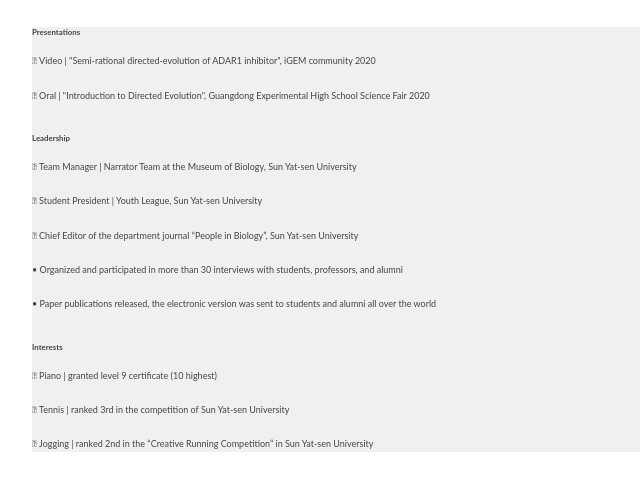
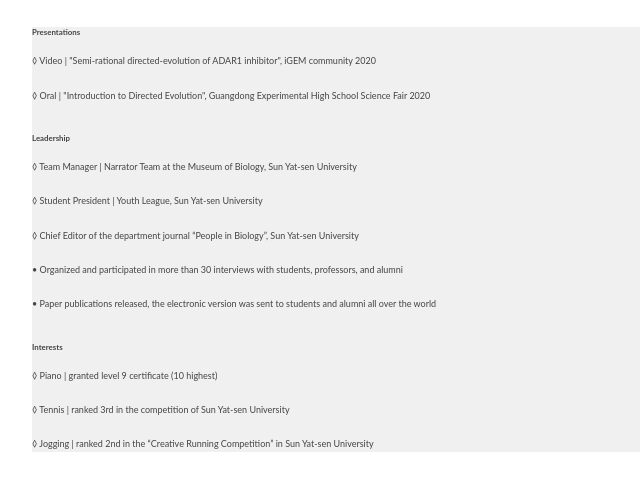
Before and after one commit to Fujia-Han/Fujia-Han.github.io, a plain HTML site: page index.html in a window 1280 px wide. Shown: the part 1935-2437 px from the top of the page, 320-960 px from the left. Drawn offline with nearby package versions, Linux system fonts and the light colour scheme.

Commit message:
Update index.html

```diff
--- a/index.html
+++ b/index.html
@@ -281,20 +281,20 @@
       <h2 id="ADDITIONAL INFORMATION"><a href="#ADDITIONAL INFORMATION" class="headerlink" title="ADDITIONAL INFORMATION"></a>ADDITIONAL INFORMATION</h2>
       <figure class="highlight bash">
         <h6>Presentations</h6>
-        <p>		Video | "Semi-rational directed-evolution of ADAR1 inhibitor", iGEM community	2020</p>
-        <p>		Oral | "Introduction to Directed Evolution", Guangdong Experimental High School Science Fair	2020</p>
+        <p>	&loz;	Video | "Semi-rational directed-evolution of ADAR1 inhibitor", iGEM community	2020</p>
+        <p>	&loz;	Oral | "Introduction to Directed Evolution", Guangdong Experimental High School Science Fair	2020</p>
 
         <h6>Leadership</h6>
-        <p>		Team Manager | Narrator Team at the Museum of Biology, Sun Yat-sen University<span class = "right">2019 – 2020</span></p>
-        <p>		Student President | Youth League, Sun Yat-sen University<span class = "right">2019 – 2020</span></p>
-        <p>		Chief Editor of the department journal “People in Biology”, Sun Yat-sen University<span class = "right">2019 – 2020</span></p>
+        <p>	&loz;	Team Manager | Narrator Team at the Museum of Biology, Sun Yat-sen University<span class = "right">2019 – 2020</span></p>
+        <p>	&loz;	Student President | Youth League, Sun Yat-sen University<span class = "right">2019 – 2020</span></p>
+        <p>	&loz;	Chief Editor of the department journal “People in Biology”, Sun Yat-sen University<span class = "right">2019 – 2020</span></p>
         <p>	•	Organized and participated in more than 30 interviews with students, professors, and alumni</p>
         <p>	•	Paper publications released, the electronic version was sent to students and alumni all over the world</p>
 
         <h6>Interests</h6>
-        <p>		Piano | granted level 9 certificate (10 highest)</p>
-        <p>		Tennis | ranked 3rd in the competition of Sun Yat-sen University</p>
-        <p>		Jogging | ranked 2nd in the “Creative Running Competition” in Sun Yat-sen University </p>
+        <p>	&loz;	Piano | granted level 9 certificate (10 highest)</p>
+        <p>	&loz;	Tennis | ranked 3rd in the competition of Sun Yat-sen University</p>
+        <p>	&loz;	Jogging | ranked 2nd in the “Creative Running Competition” in Sun Yat-sen University </p>
 
       </figure>
 
```
